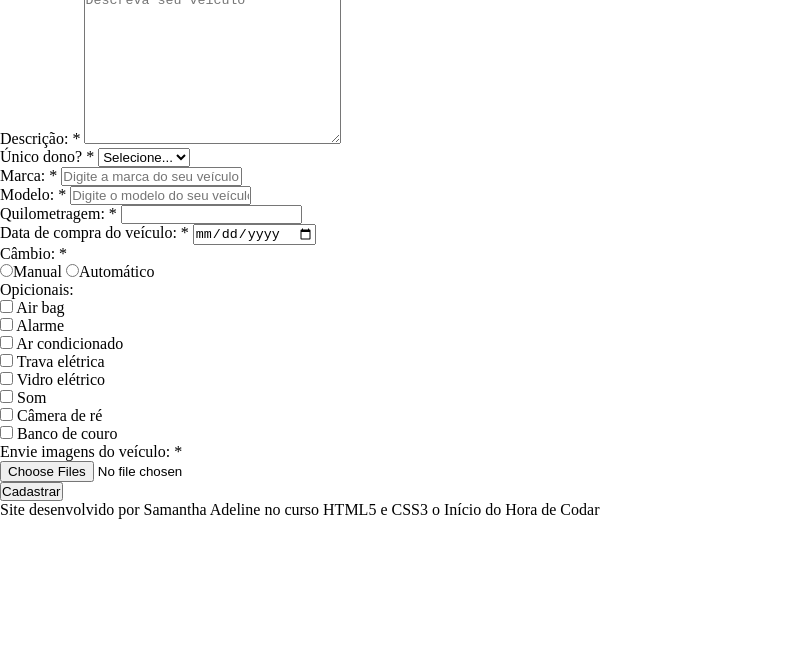
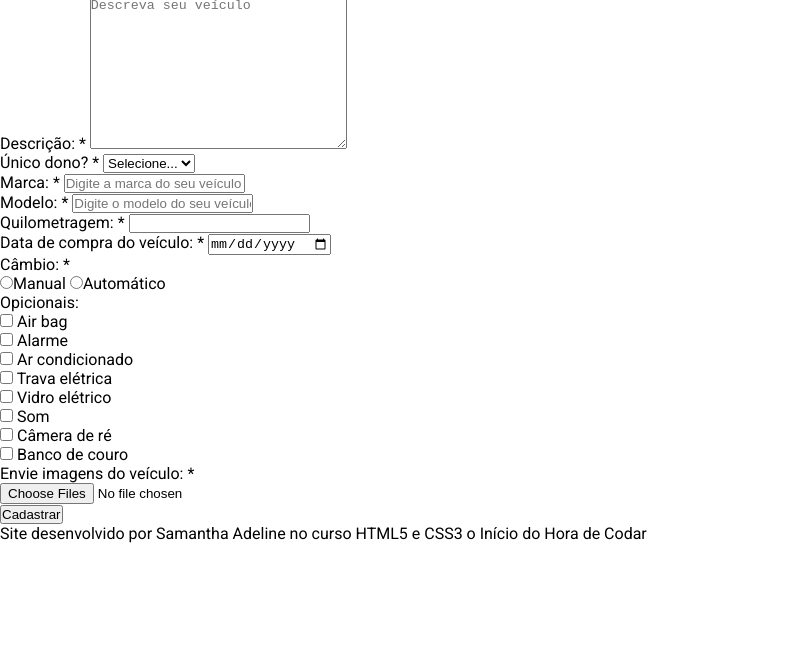
Before and after one commit to TeacherSamanthaSilva/ProjetoFormulario, a plain HTML site: page index.html in a window 1280 px wide. Shown: the part 141-800 px from the top of the page, without its empty margins (0-805 px from the left). Drawn offline with Linux system fonts and the light colour scheme.

Commit message:
font
Nesse commit adicionei a fonte que será utilizada na página

```diff
--- a/index.html
+++ b/index.html
@@ -6,6 +6,9 @@
     <meta name="description" content="Página de Formulário de venda de veículos">
     <meta name="viewport" content="width=device-width, initial-scale=1.0">
     <link rel="stylesheet" type="text/css" href="style.css">
+    <link rel="preconnect" href="https://fonts.googleapis.com">
+<link rel="preconnect" href="https://fonts.gstatic.com" crossorigin>
+<link href="https://fonts.googleapis.com/css2?family=Roboto:ital,wght@0,100;0,300;0,400;0,500;0,700;0,900;1,100;1,300;1,400;1,500;1,700;1,900&display=swap" rel="stylesheet">
     <title>Formulário para venda de veículos</title>
 </head>
 <body>
--- a/style.css
+++ b/style.css
@@ -3,3 +3,7 @@
     padding: 0;
     box-sizing: border-box;
 }
+
+body{
+    font-family: 'Roboto', sans-serif;
+}
```
